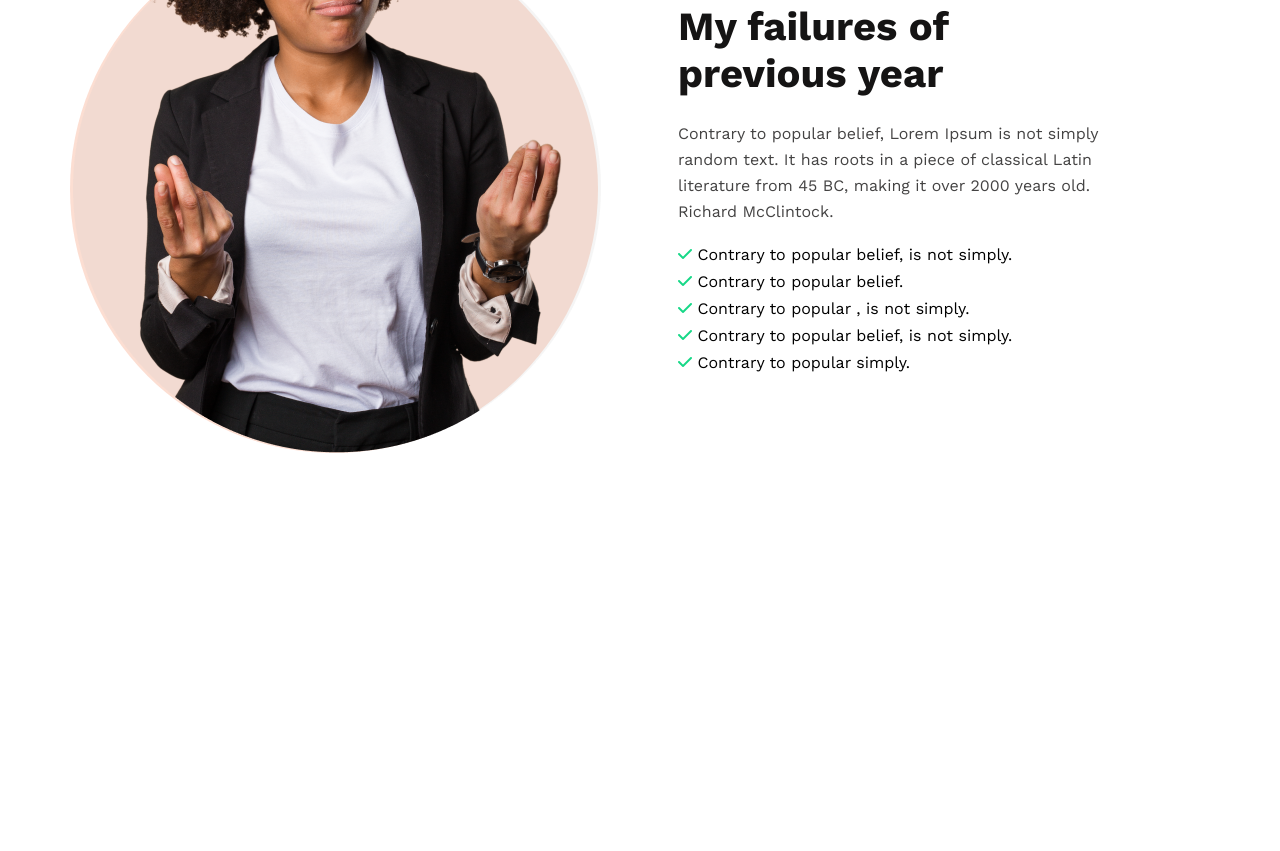
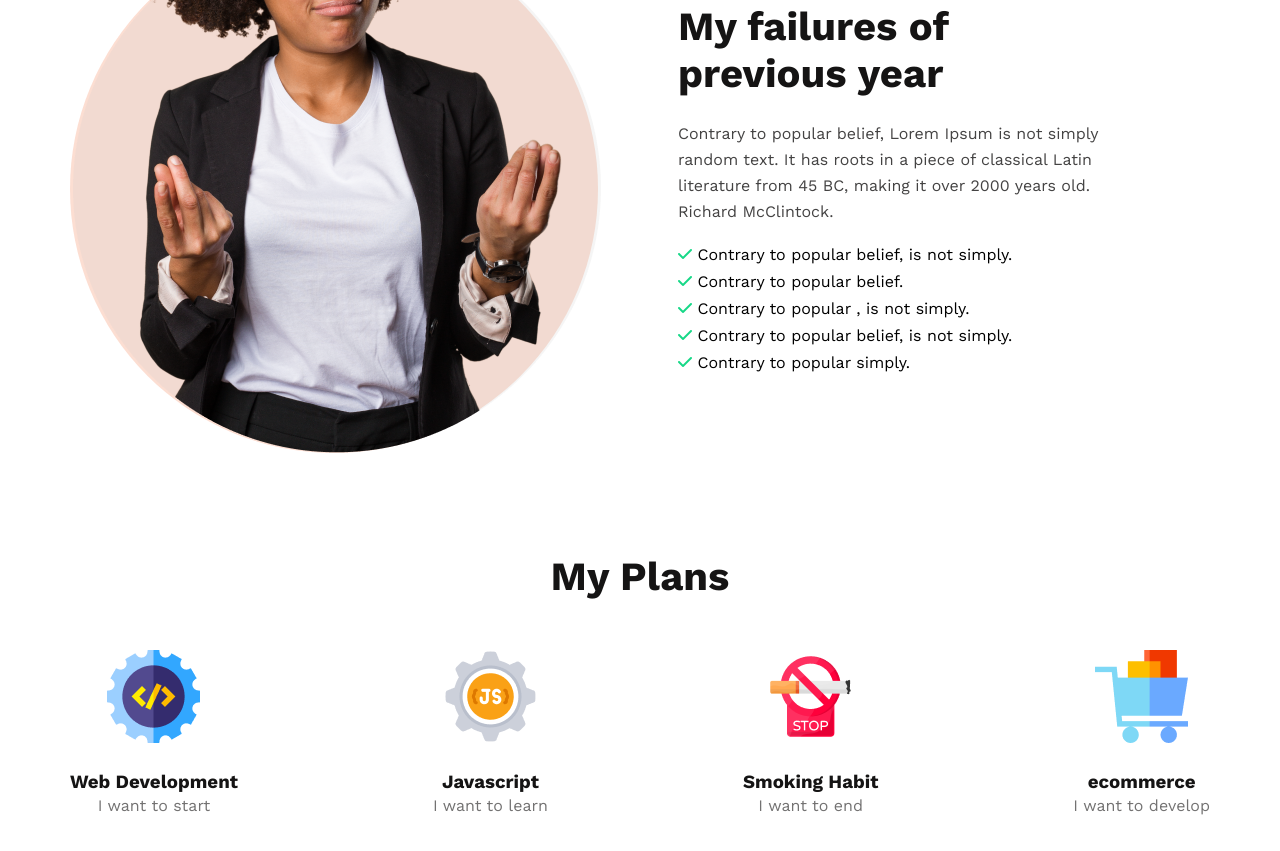
Before and after one commit to yasin-arft/new-year, a plain HTML site: page index.html in a window 1280 px wide. Shown: the part 1004-1855 px from the top of the page. Before the commit the page ends 1457 px from the top, so only its background shows below. Drawn offline with nearby package versions, Linux system fonts and the light colour scheme.

Commit message:
my plan section added

```diff
--- a/index.html
+++ b/index.html
@@ -35,6 +35,9 @@
   <!-- main start -->
 
   <main>
+
+    <!-- faliure section -->
+
     <section class="failure">
       <div class="failure-img">
         <div class="rounded">
@@ -70,6 +73,35 @@
         </ul>
       </div>
     </section>
+
+    <!-- my plan section -->
+
+    <section class="my-plan">
+      <h2 class="section-title">My Plans</h2>
+      <div class="plans-container">
+        <div class="plan-item">
+          <img src="assets/images/icons/web.png" alt="Web icon">
+          <h3>Web Development</h3>
+          <p>I want to start</p>
+        </div>
+        <div class="plan-item">
+          <img src="assets/images/icons/js.png" alt="Js icon">
+          <h3>Javascript</h3>
+          <p>I want to learn</p>
+        </div>
+        <div class="plan-item">
+          <img src="assets/images/icons/smoke.png" alt="No smoking icon">
+          <h3>Smoking Habit</h3>
+          <p>I want to end</p>
+        </div>
+        <div class="plan-item">
+          <img src="assets/images/icons/ecom.png" alt="E-commerce icon">
+          <h3>ecommerce</h3>
+          <p>I want to develop</p>
+        </div>
+      </div>
+    </section>
+
   </main>
 
   <!-- main end -->
--- a/styles/style.css
+++ b/styles/style.css
@@ -144,4 +144,29 @@ header {
   color: #16D887;
 }
 
+/* my plan section */
+
+.my-plan {
+  margin: 100px 0;
+}
+
+.my-plan .section-title {
+  text-align: center;
+}
+
+.plans-container {
+  display: flex;
+  justify-content: space-between;
+  padding-top: 50px;
+  text-align: center;
+}
+
+.plan-item h3{
+  padding-top: 24px;
+}
+
+.plan-item p {
+  color: #737272;
+}
+
 /* main end */
```
